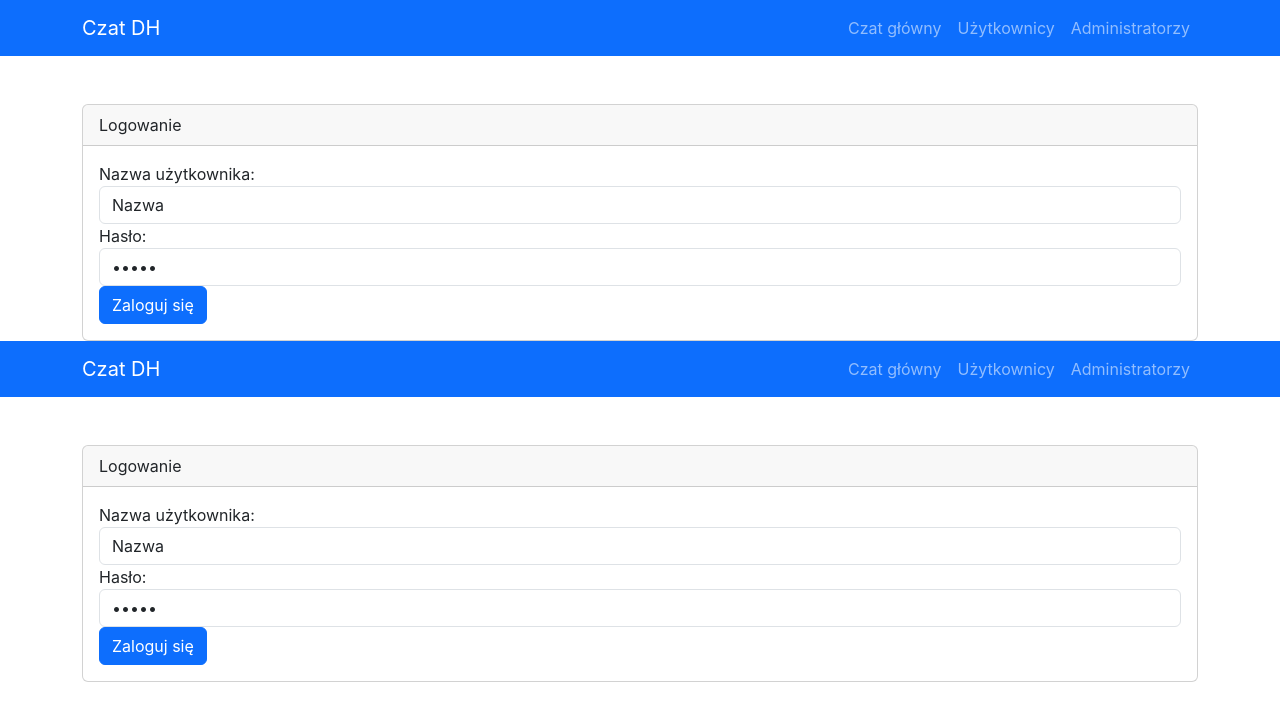
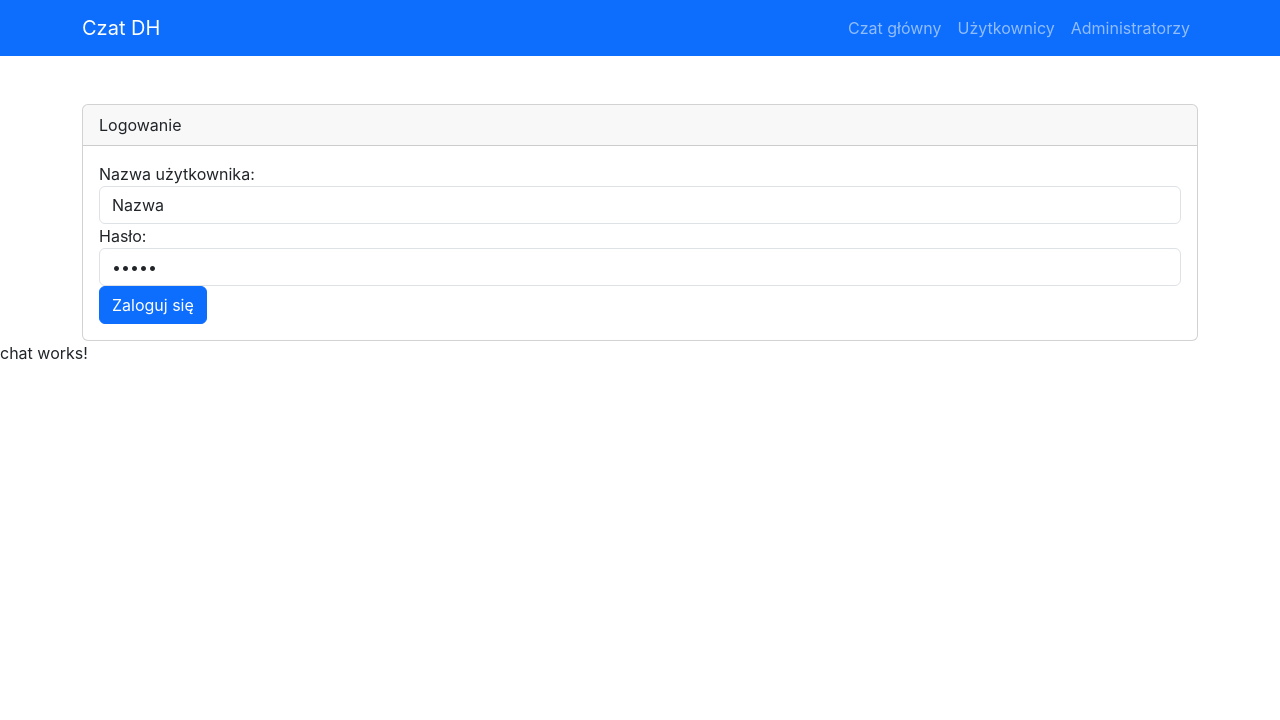
Before and after one commit to WojciechFullStack/AngularChat, an Angular app: page / in a window 1280 px wide. Shown: the top 720 px of the page. Built offline with nearby package versions, Linux system fonts and the light colour scheme.

Commit message:
Logowanie

```diff
--- a/src/app/header/header.component.html
+++ b/src/app/header/header.component.html
@@ -1,10 +1,10 @@
 <header class="navbar navbar-expand-lg navbar-dark bg-primary">
   <div class="container">
-    <a class="navbar-brand" routerLink="/">Czat DH</a>
+    <a class="navbar-brand" (click)="navigateToChat()">Czat DH</a>
     <ul class="navbar-nav">
-      <li class="nav-item"><a class="nav-link" routerLink="/chat">Czat główny</a></li>
-      <li class="nav-item"><a class="nav-link" routerLink="/users">Użytkownicy</a></li>
-      <li class="nav-item"><a class="nav-link" routerLink="/admins">Administratorzy</a></li>
+      <li class="nav-item"><a class="nav-link" (click)="navigateToChat()">Czat główny</a></li>
+      <li class="nav-item"><a class="nav-link" (click)="navigateToUsers()">Użytkownicy</a></li>
+      <li class="nav-item"><a class="nav-link" (click)="navigateToAdmins()">Administratorzy</a></li>
     </ul>
   </div>
 </header>
--- a/src/app/header/header.component.ts
+++ b/src/app/header/header.component.ts
@@ -1,5 +1,5 @@
 import { Component } from '@angular/core';
-
+import { Router } from '@angular/router';
 @Component({
   selector: 'app-header',
   standalone: true,
@@ -9,4 +9,18 @@ import { Component } from '@angular/core';
 })
 export class HeaderComponent {
 
+  constructor(private router: Router) {}
+
+  navigateToChat() {
+    this.router.navigate(['/chat']);
+  }
+
+  navigateToUsers() {
+    console.log('In Users');
+    this.router.navigate(['/users']);
+  }
+
+  navigateToAdmins() {
+    this.router.navigate(['/admins']);
+  }
 }
--- a/src/main.ts
+++ b/src/main.ts
@@ -11,7 +11,7 @@ import { Route } from '@angular/router';
 const appRoutes: Routes = [];
 // Use Route type, not Routes[]
 const routes: Routes = [
-  { path: '', component: AppComponent },
+  { path: '', component: ChatComponent },
   { path: 'chat', component: ChatComponent },
   { path: 'users', component: UsersComponent },
   { path: 'admins', component: AdminsComponent },
```
